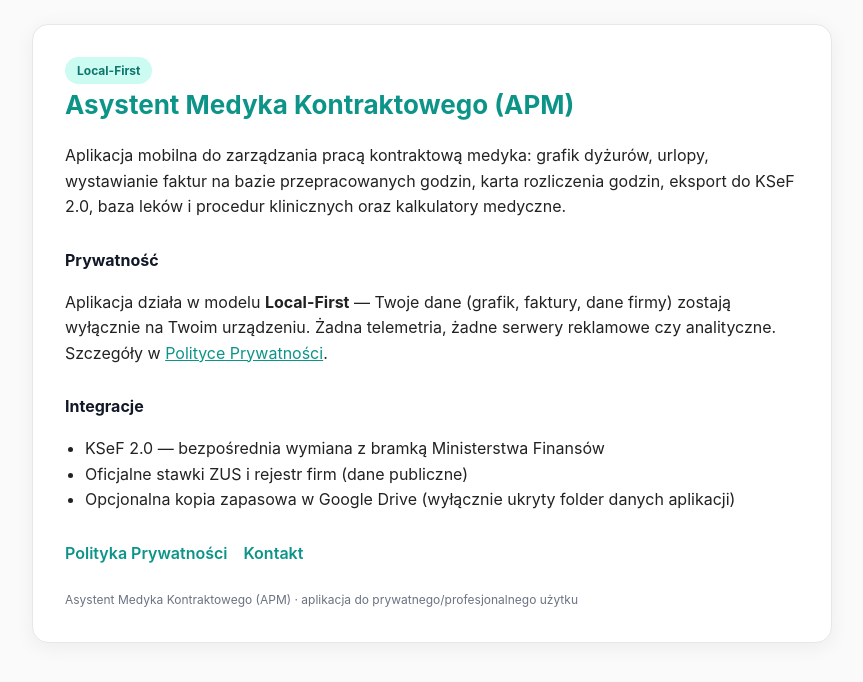
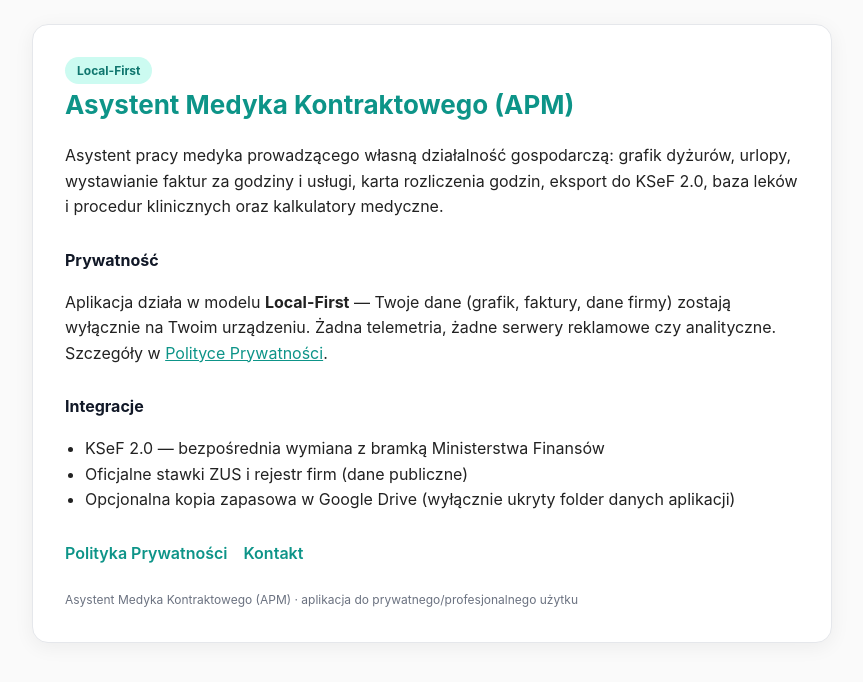
Before and after one commit to apm-medyka/apm-medyka.github.io, a plain HTML site: page index.html in a window 1280 px wide. Shown: the whole page, without its empty margins (208-1071 px from the left). Drawn offline with Linux system fonts and the light colour scheme.

Commit message:
Doprecyzuj opis: uwzględnij usługi, kieruj do medyków na działalności gospodarczej

```diff
--- a/index.html
+++ b/index.html
@@ -22,7 +22,7 @@
   <div class="card">
     <span class="badge">Local-First</span>
     <h1>Asystent Medyka Kontraktowego (APM)</h1>
-    <p>Aplikacja mobilna do zarządzania pracą kontraktową medyka: grafik dyżurów, urlopy, wystawianie faktur na bazie przepracowanych godzin, karta rozliczenia godzin, eksport do KSeF 2.0, baza leków i procedur klinicznych oraz kalkulatory medyczne.</p>
+    <p>Asystent pracy medyka prowadzącego własną działalność gospodarczą: grafik dyżurów, urlopy, wystawianie faktur za godziny i usługi, karta rozliczenia godzin, eksport do KSeF 2.0, baza leków i procedur klinicznych oraz kalkulatory medyczne.</p>
 
     <h2>Prywatność</h2>
     <p>Aplikacja działa w modelu <strong>Local-First</strong> — Twoje dane (grafik, faktury, dane firmy) zostają wyłącznie na Twoim urządzeniu. Żadna telemetria, żadne serwery reklamowe czy analityczne. Szczegóły w <a href="privacy.html">Polityce Prywatności</a>.</p>
```
